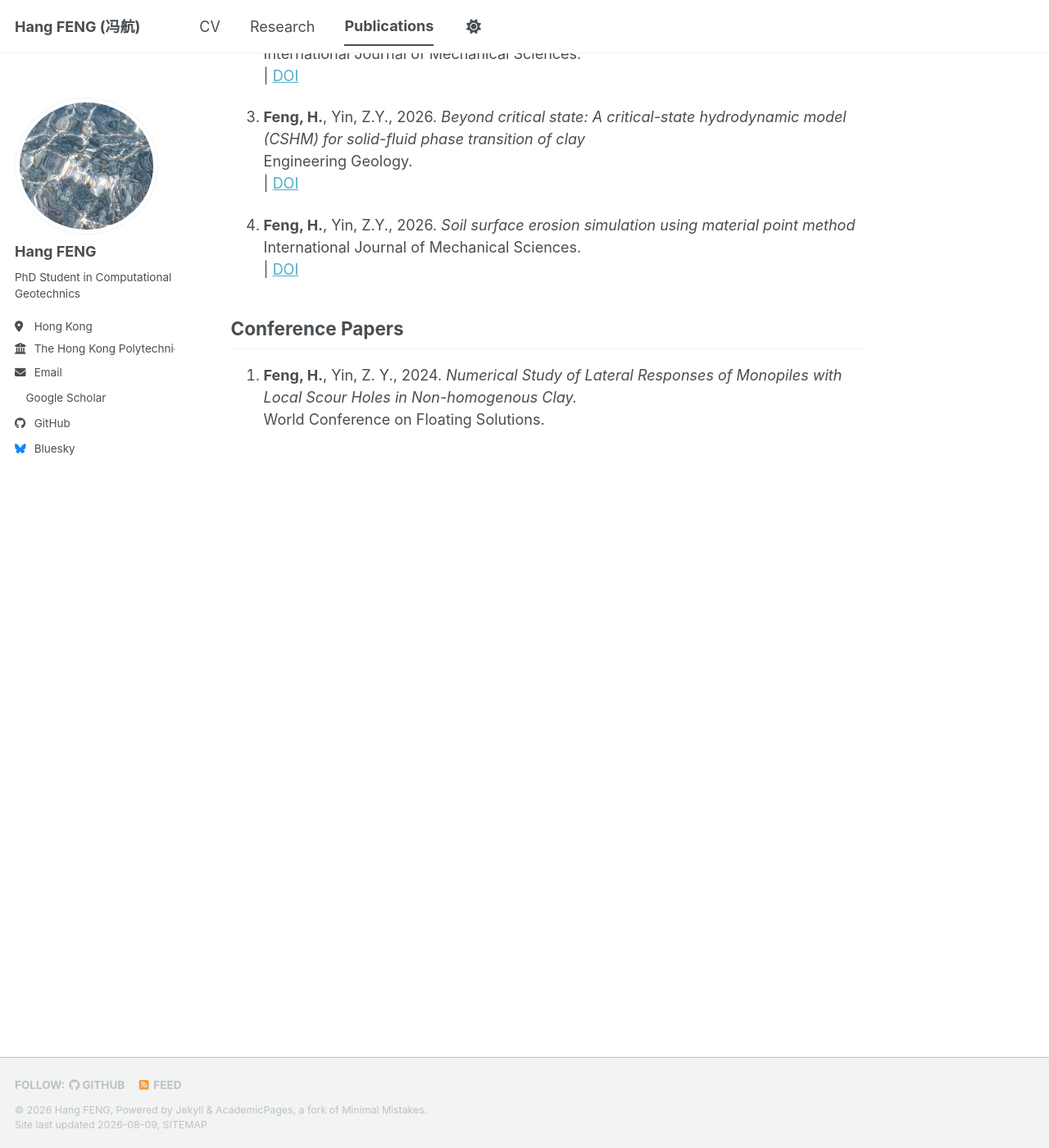
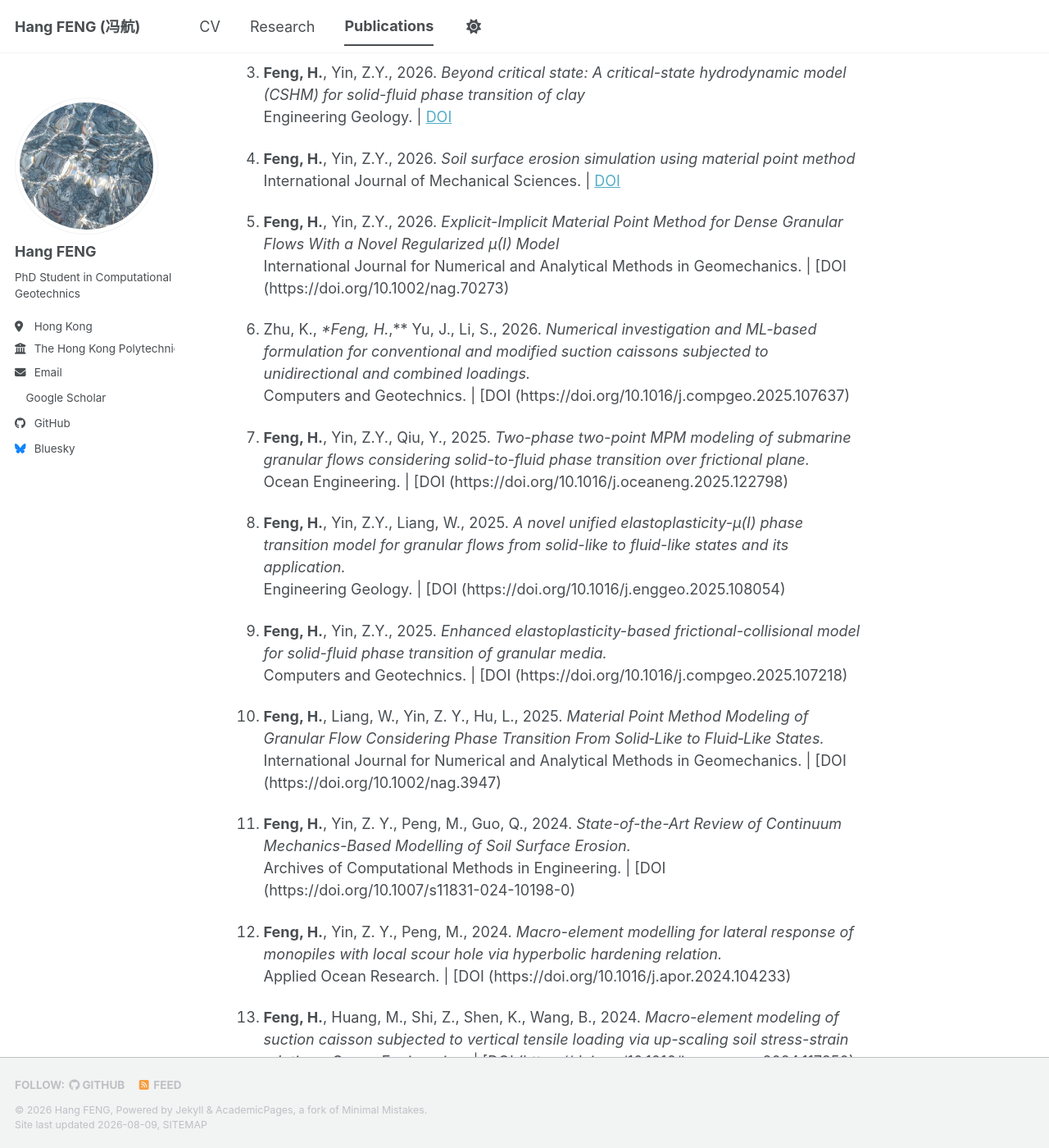
Before and after one commit to fenghang454/fenghang454.github.io, a Jekyll site: the page built from _pages/publications.md, in a window 1280 px wide and 1400 px high, scrolled down 379 px. Shown: the whole window at 82% size. Built offline with Jekyll 4.4.1, drawn with Linux system fonts in a browser that asks for light colours; a style sheet for code colours, icons or effects is not loaded; some of the changed text lies outside the part shown.

Commit message:
Update publications.md

```diff
--- a/_pages/publications.md
+++ b/_pages/publications.md
@@ -8,26 +8,62 @@ author_profile: true
 
 1. **Feng, H.**, Yin, Z.Y., Li Y., Liu, Y., 2026.
    *Enhanced cut-cell material point method for viscous incompressible flow past a cylinder: development and validation*
-   Journal of Computational Physics.
-   | [DOI](10.1016/j.jcp.2026.115120](https://doi.org/10.1016/j.jcp.2026.115120)
+   Journal of Computational Physics.   | [DOI](https://doi.org/10.1016/j.jcp.2026.115120)
 
 2. **Feng, H.**, Yin, Z.Y., 2026.
    *Staggered-grid explicit-implicit two-phase two-point MPM for submarine landslides*
-   International Journal of Mechanical Sciences.
-   | [DOI](https://doi.org/10.1016/j.ijmecsci.2026.111652)
+   International Journal of Mechanical Sciences.  | [DOI](https://doi.org/10.1016/j.ijmecsci.2026.111652)
 
 3. **Feng, H.**, Yin, Z.Y., 2026.
    *Beyond critical state: A critical-state hydrodynamic model (CSHM) for solid-fluid phase transition of clay*
-   Engineering Geology.
-   | [DOI](https://doi.org/10.1016/j.enggeo.2026.108671)
+   Engineering Geology.  | [DOI](https://doi.org/10.1016/j.enggeo.2026.108671)
 
 4. **Feng, H.**, Yin, Z.Y., 2026.
    *Soil surface erosion simulation using material point method*
-   International Journal of Mechanical Sciences.
-   | [DOI](https://doi.org/10.1016/j.ijmecsci.2026.111470)
+   International Journal of Mechanical Sciences.  | [DOI](https://doi.org/10.1016/j.ijmecsci.2026.111470)
+
+5. **Feng, H.**, Yin, Z.Y., 2026.
+   *Explicit-Implicit Material Point Method for Dense Granular Flows With a Novel Regularized µ(I) Model*
+   International Journal for Numerical and Analytical Methods in Geomechanics.  | [DOI (https://doi.org/10.1002/nag.70273)
+
+6. Zhu, K., **Feng, H.*,** Yu, J., Li, S., 2026.
+   *Numerical investigation and ML-based formulation for conventional and modified suction caissons subjected to unidirectional and combined loadings.*
+   Computers and Geotechnics.  | [DOI (https://doi.org/10.1016/j.compgeo.2025.107637)
+
+7. **Feng, H.**, Yin, Z.Y., Qiu, Y., 2025.
+   *Two-phase two-point MPM modeling of submarine granular flows considering solid-to-fluid phase transition over frictional plane.*
+   Ocean Engineering.  | [DOI (https://doi.org/10.1016/j.oceaneng.2025.122798)
+
+8. **Feng, H.**, Yin, Z.Y., Liang, W., 2025.
+   *A novel unified elastoplasticity-μ(I) phase transition model for granular flows from solid-like to fluid-like states and its application.*
+   Engineering Geology.  | [DOI (https://doi.org/10.1016/j.enggeo.2025.108054)
+
+9. **Feng, H.**, Yin, Z.Y., 2025.
+   *Enhanced elastoplasticity-based frictional-collisional model for solid-fluid phase transition of granular media.*
+   Computers and Geotechnics.  | [DOI (https://doi.org/10.1016/j.compgeo.2025.107218)
+
+10. **Feng, H.**, Liang, W., Yin, Z. Y., Hu, L., 2025.
+   *Material Point Method Modeling of Granular Flow Considering Phase Transition From Solid‐Like to Fluid‐Like States.*
+   International Journal for Numerical and Analytical Methods in Geomechanics.  | [DOI (https://doi.org/10.1002/nag.3947)
+
+11. **Feng, H.**, Yin, Z. Y., Peng, M., Guo, Q., 2024.
+   *State-of-the-Art Review of Continuum Mechanics-Based Modelling of Soil Surface Erosion.*
+   Archives of Computational Methods in Engineering.  | [DOI (https://doi.org/10.1007/s11831-024-10198-0)
+
+11. **Feng, H.**, Yin, Z. Y., Peng, M., 2024.
+   *Macro-element modelling for lateral response of monopiles with local scour hole via hyperbolic hardening relation.*
+   Applied Ocean Research.  | [DOI (https://doi.org/10.1016/j.apor.2024.104233)
+
+12. **Feng, H.**, Huang, M., Shi, Z., Shen, K., Wang, B., 2024.
+   *Macro-element modeling of suction caisson subjected to vertical tensile loading via up-scaling soil stress-strain relations.*
+   Ocean Engineering.  | [DOI (https://doi.org/10.1016/j.oceaneng.2024.117850)
 
 ## Conference Papers
 
 1.  **Feng, H.**, Yin, Z. Y., 2024.
    *Numerical Study of Lateral Responses of Monopiles with Local Scour Holes in Non-homogenous Clay.*
-   World Conference on Floating Solutions.
+   The 4th World Conference on Floating Solutions.
+
+2.  **Feng, H.**, Yin, Z. Y., 2025.
+   *MPM Modelling of Dense Granular Flows with Simplified L1 Regularized μ(I)-Rheology Model.*
+   The 17th International Conference of the International Association for Computer Methods and Advances in Geomechanics.
```
